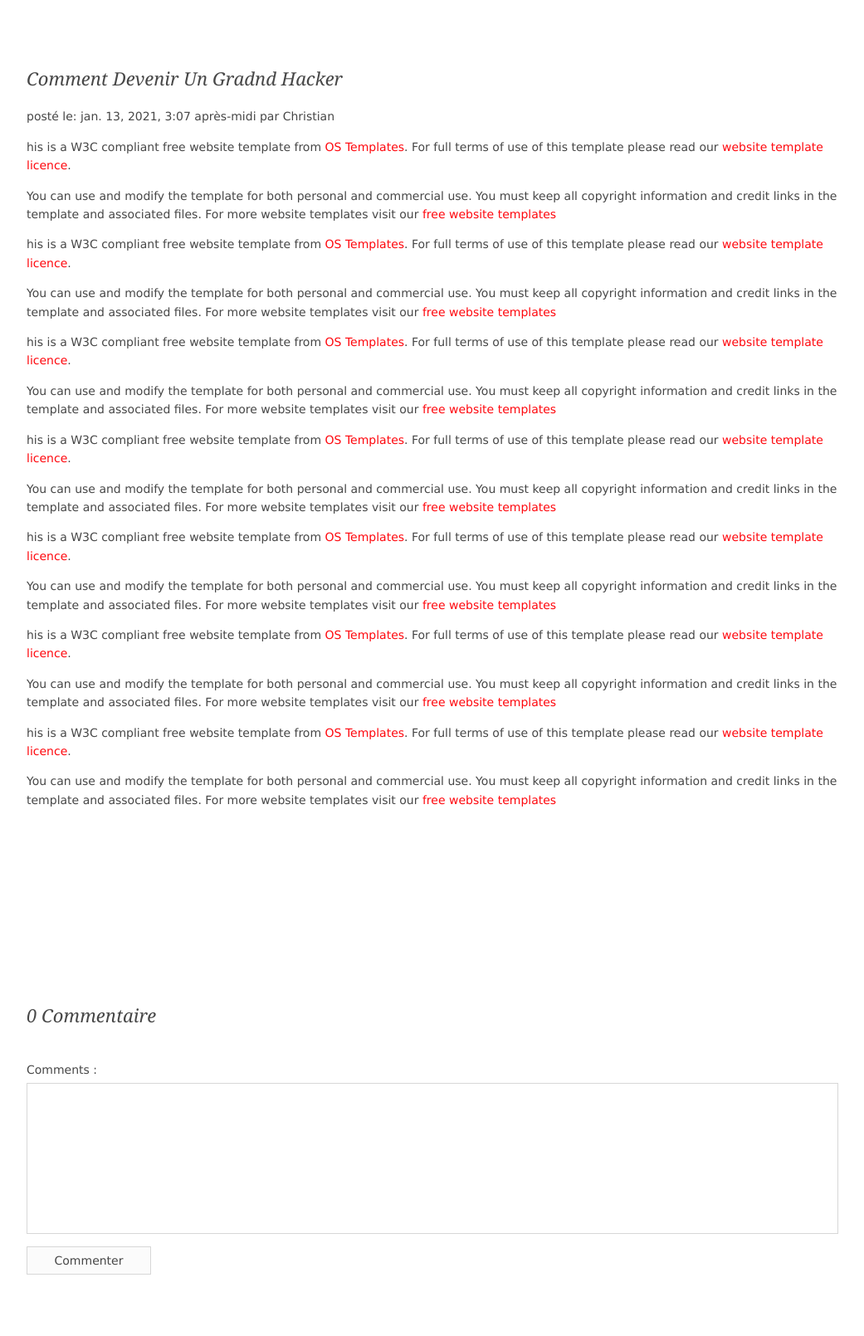
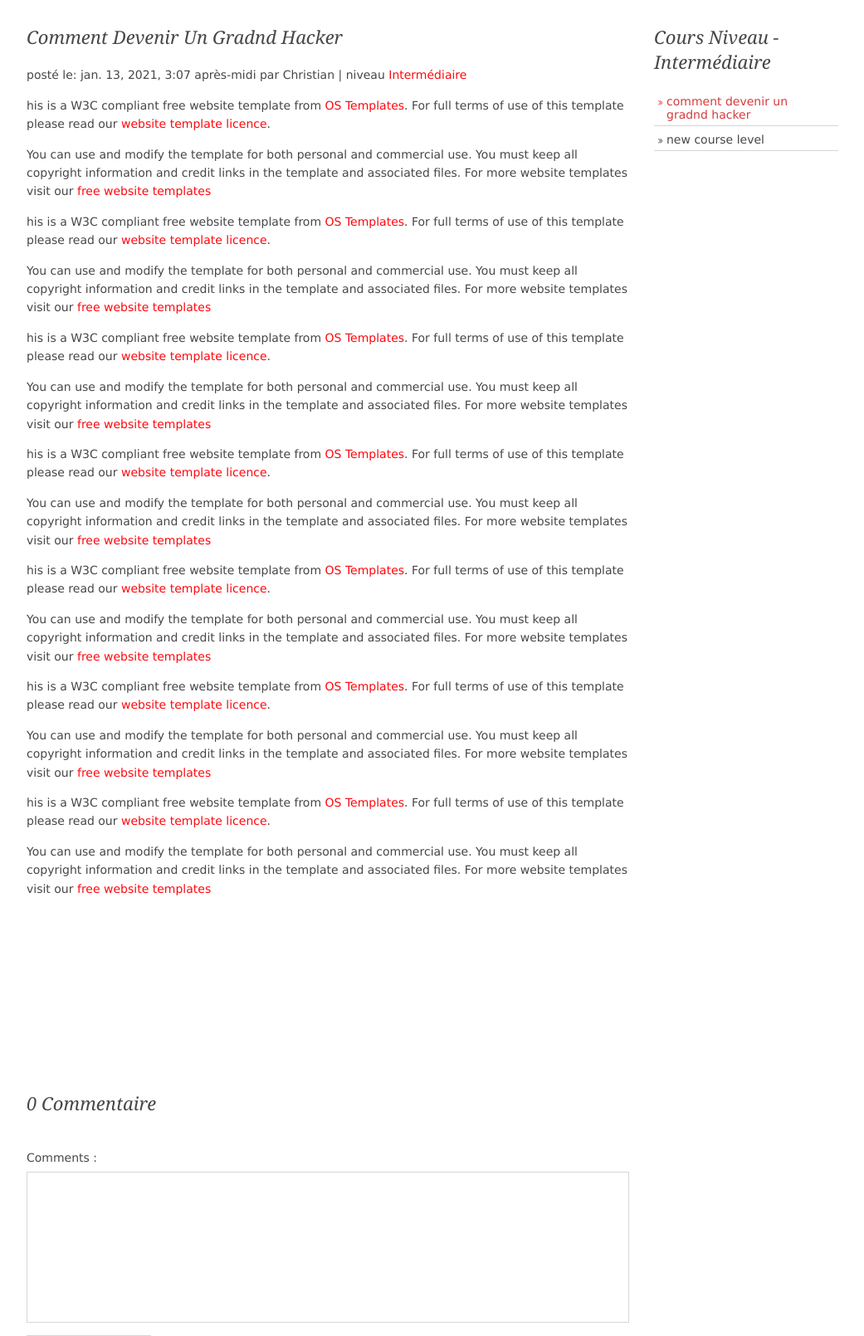
Before and after one commit to frchrist/pfn, a Django app: a page that uses templates/posting/__header__.html in a window 1280 px wide. Shown: the part 329-1939 px from the top of the page at 83% size, without its empty margins (119-1160 px from the left). Run offline with Django 3.2, Linux system fonts and the light colour scheme; data comes from the database, SQL or seed files in the repository; both versions use the stored data as it was after the commit; some libraries are stand-ins or nearby versions.

Commit message:
adding sidebar

```diff
--- a/posting/views.py
+++ b/posting/views.py
@@ -55,6 +55,8 @@ class HomePage(ListView):
         context["names"] =  Variables.name
         context["title"] = "home page"
         context["newLetterForm"] = form
+        context["active"] = "active"
+
         return context
 
 
@@ -66,6 +68,7 @@ class CourseDetail(DetailView):
     template_name  ="posting/coursedetail.html"
 
 
+
     def get_context_data(self, **kwargs):
         context = super().get_context_data(**kwargs)
         context["newLetterForm"] = form
@@ -73,12 +76,19 @@ class CourseDetail(DetailView):
         context["levels"] = Level.objects.all()
 
         p = Paginator( Commentaire.objects.filter(to=self.get_object()), 10) #10 commentaire par pages
-
+        print(self.get_object().level)
         page_n = self.request.GET.get("page")
         page_obj = p.get_page(page_n)
 
         context['commentaire'] = page_obj
         context['len'] = Commentaire.objects.filter(to=self.get_object()).count()
+
+        display = {
+            "debutant":"Débutant",
+            "intermediaire":"Intermédiaire"
+        }
+
+        context['all'] = Course.objects.filter(status="Publier", level__level=self.get_object().level.level).order_by("-date")
         return context
 
 
--- a/templates/posting/__header__.html
+++ b/templates/posting/__header__.html
@@ -32,7 +32,7 @@
       </div>
       <nav id="mainav" class="fl_right">
         <ul class="clear">
-          <li class="active"><a href="{% url 'homepage' %}">Accueil</a></li>
+          <li class="{{active}}"><a href="{% url 'homepage' %}">Accueil</a></li>
           <li><a class="drop" href="#">Niveaux</a>
             <ul>
               {% for l in levels %}
--- a/templates/posting/coursedetail.html
+++ b/templates/posting/coursedetail.html
@@ -1,23 +1,20 @@
-{%extends "posting/__base__.html" %}{% load static %}{% block meta %}pythonnull: {{object.title}}{% endblock %}{% block title %}{{object.title}}{% endblock %}{%block content%}
+{%extends "posting/__base__.html" %}{% load static %}{% block meta %}python pour les nulls tutoriels {{object.title}} - {{object.level}}{% endblock %}{% block title %}python pour les nulls tutoriels {{object.title}} - {{object.level}}{% endblock %}{%block content%}
 <div class="wrapper bgded overlay" style="background-image:url(https://res.cloudinary.com/uxyuslshjd/image/upload/v1609762411/pythonic/Untitled_Design_jxwlhv.jpg);">
     <div id="breadcrumb" class="hoc clear">
-     <H1><strong>{{object.title}}</strong></H1>
+     <!-- <H1><strong>{{object.title}}</strong></H1> -->
     </div>
   </div>
 <div class="wrapper row3">
     <main class="hoc container clear">
-      <div class="content">
+      <div class="content three_quarter first">
         <h1>{{object.title}}</h1>
-        <p>posté le: {{object.date}} par {{object.author}}
+        <p>posté le: {{object.date}} par {{object.author}} | niveau <a href="{% url 'niveaudetail' object.level|slugify %}">{{object.level}}</a>
 
           {% if user.is_staff %}
           | <a href="{% url 'update' object.slug %}">édit</a>
-
           {% endif%}
         </p>
-
         {{object.body|safe}}
-        </div>
         <div id="comments">
           {% if len > 1%}
           <h2>{{len}} commentaires</h2>
@@ -40,7 +37,6 @@
                 </div>
               </article>
             </li>
-
             {% endfor %}
           </ul>
           {% if  commentaire %}
@@ -68,6 +64,25 @@
           </form>
         </div>
       </div>
+      <div class="sidebar one_quarter">
+        <!-- ################################################################################################ -->
+        {% if all %}
+        <h6>Cours niveau -{{object.level}}</h6>
+        <nav class="sdb_holder">
+          <ul>
+            {% for course in all%}
+            <li
+            {% if object.slug == course.slug %}
+
+            style="color:rgb(214, 60, 60)"
+            {% endif %}
+            ><a href="{% url 'coursedetail' course.slug %}">{{course.title}}</a></li>
+            {% endfor %}
+
+          </ul>
+        </nav>
+        {% endif %}
+      </div>
       <div class="clear"></div>
     </main>
   </div>
```
Also changed, not shown: pythonic/settings.py (+21 -21 lines), db.sqlite3.
